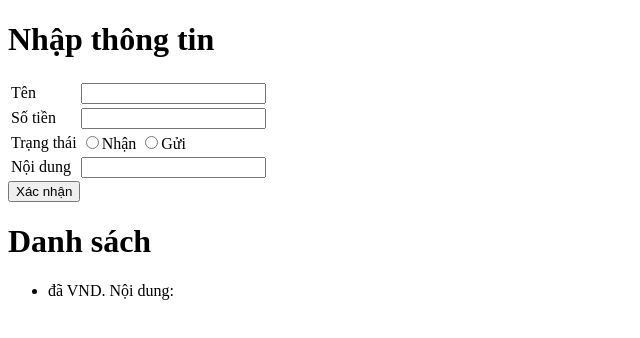
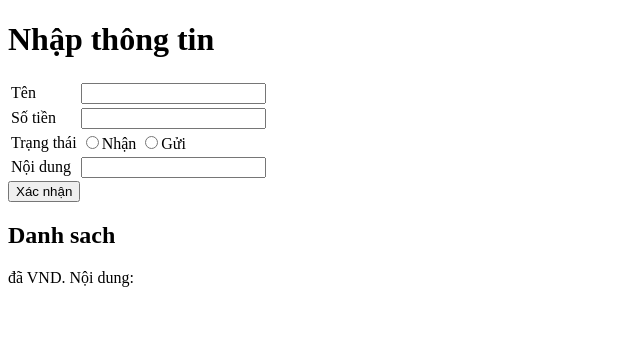
Before and after one commit to mvn-tamnguyen4-dn/Vuejs, a Vue app: page / in a window 1280 px wide. Both pictures are taken after a click on the button "Xác nhận". Shown: the top 338 px of the page, without its empty margins (0-640 px from the left). Built offline with nearby package versions, Linux system fonts and the light colour scheme.

Commit message:
update component

```diff
--- a/src/App.vue
+++ b/src/App.vue
@@ -1,7 +1,7 @@
 <template>
   <div id="app">
-    <Form :listItem="listItem" @updateList="listItem = $event"></Form>
-    <List v-bind:listItem="listItem"></List>
+    <Form :listItem="listItem" @sendItem="pushItem"></Form>
+    <List :listItem="listItem"></List>
   </div>
 </template>
 
@@ -19,6 +19,11 @@ export default {
     return {
       listItem: []
     };
+  },
+  methods: {
+    pushItem(item) {
+      this.listItem.unshift(item);
+    }
   }
 };
 </script>
--- a/src/components/Form.vue
+++ b/src/components/Form.vue
@@ -35,7 +35,6 @@
 <script>
 export default {
   name: "Form",
-  props: ["listItem"],
   data() {
     return {
       name: "",
@@ -52,8 +51,7 @@ export default {
         status: this.status,
         content: this.content
       };
-      this.listItem.unshift(item);
-      this.$emit("updateList", this.listItem);
+      this.$emit("sendItem", item);
     }
   }
 };
--- /dev/null
+++ b/src/components/Item.vue
@@ -0,0 +1,10 @@
+<template>
+  <p>{{ item.name }} đã {{ item.status }} {{ item.money }} VND. Nội dung: {{ item.content }}</p>
+</template>
+
+<script>
+export default {
+  name: "Item",
+  props: ["item"]
+};
+</script>
--- a/src/components/List.vue
+++ b/src/components/List.vue
@@ -1,17 +1,19 @@
 <template>
   <div>
-    <h1>Danh sách</h1>
-    <ul>
-      <li
-        v-for="item in listItem"
-        v-bind:key="item.id"
-      >{{ item.name }} đã {{ item.status }} {{ item.money }} VND. Nội dung: {{ item.content }}</li>
-    </ul>
+    <h2>Danh sach</h2>
+    <div v-for="item in listItem" :key="item.id">
+      <Item :item="item"></Item>
+    </div>
   </div>
 </template>
 <script>
+import Item from "./Item.vue";
+
 export default {
   name: "List",
-  props: ["listItem"]
+  props: ["listItem"],
+  components: {
+    Item
+  }
 };
 </script>
```
